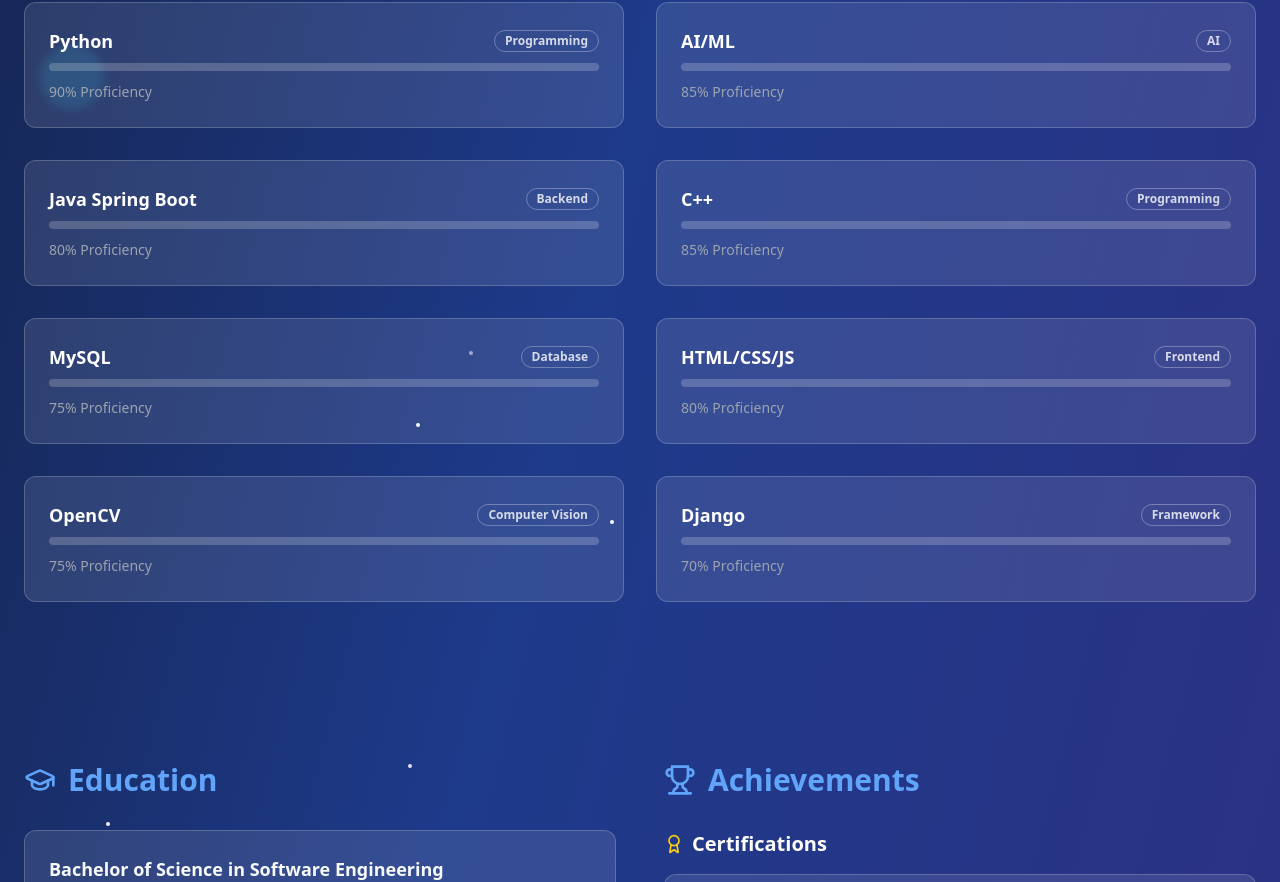
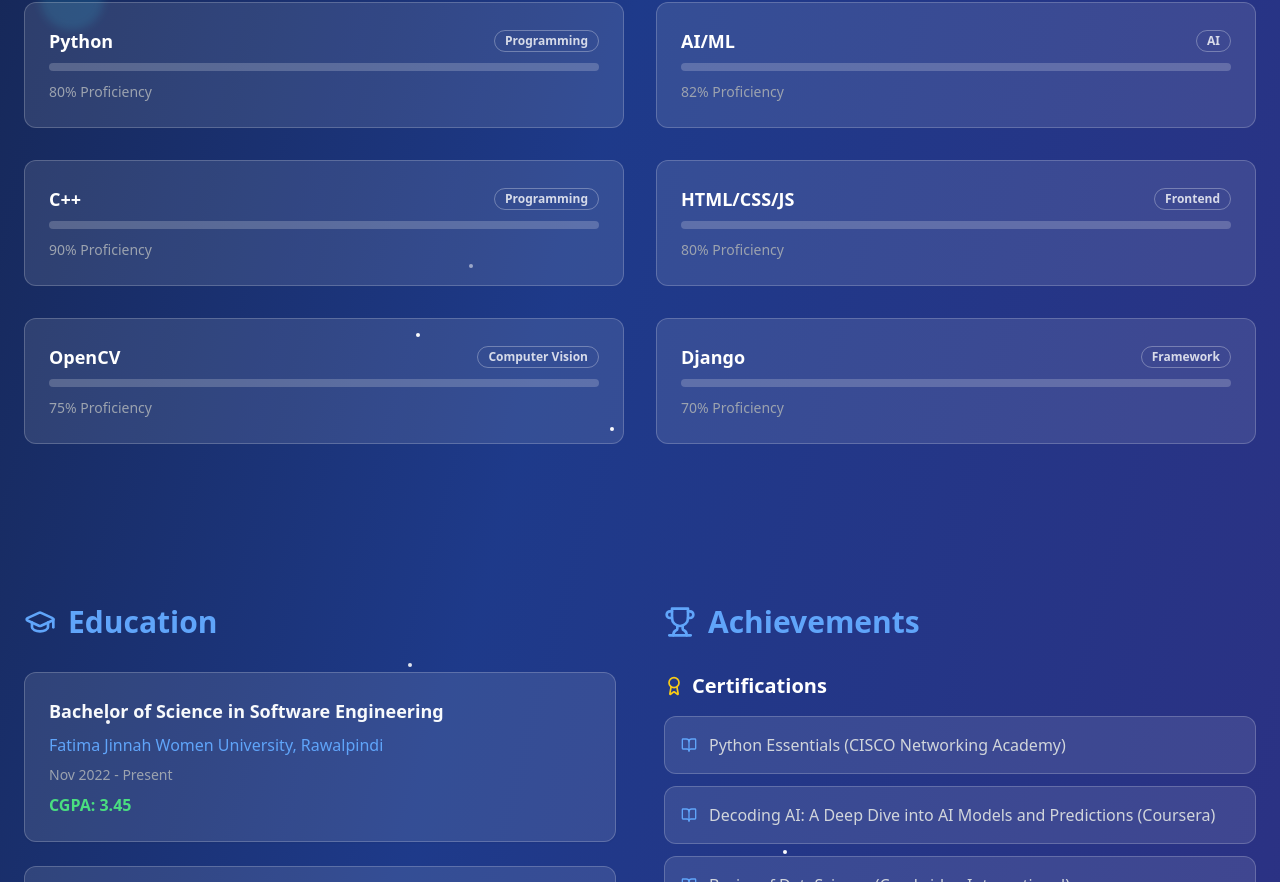
Before and after one commit to aleeraza-git/Portfolio, a React (Vite) app: page / in a window 1280 px wide. Shown: the part 2445-3327 px from the top of the page. Built offline with nearby package versions, Linux system fonts and the light colour scheme.

Commit message:
update skills

```diff
--- a/src/pages/Index.tsx
+++ b/src/pages/Index.tsx
@@ -129,11 +129,9 @@ const Index = () => {
   };
 
   const skills = [
-    { name: 'Python', level: 90, category: 'Programming' },
-    { name: 'AI/ML', level: 85, category: 'AI' },
-    { name: 'Java Spring Boot', level: 80, category: 'Backend' },
-    { name: 'C++', level: 85, category: 'Programming' },
-    { name: 'MySQL', level: 75, category: 'Database' },
+    { name: 'Python', level: 80, category: 'Programming' },
+    { name: 'AI/ML', level: 82, category: 'AI' },
+    { name: 'C++', level: 90, category: 'Programming' },
     { name: 'HTML/CSS/JS', level: 80, category: 'Frontend' },
     { name: 'OpenCV', level: 75, category: 'Computer Vision' },
     { name: 'Django', level: 70, category: 'Framework' }
```
